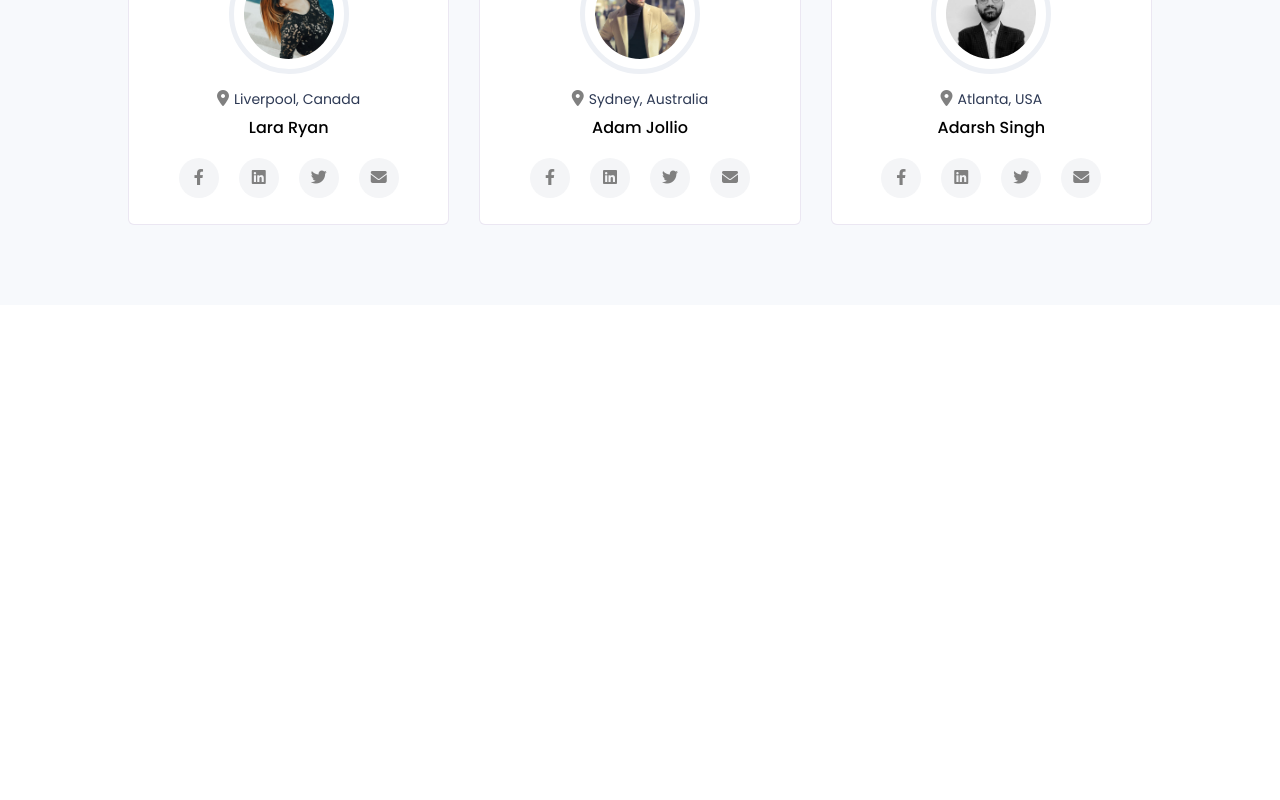
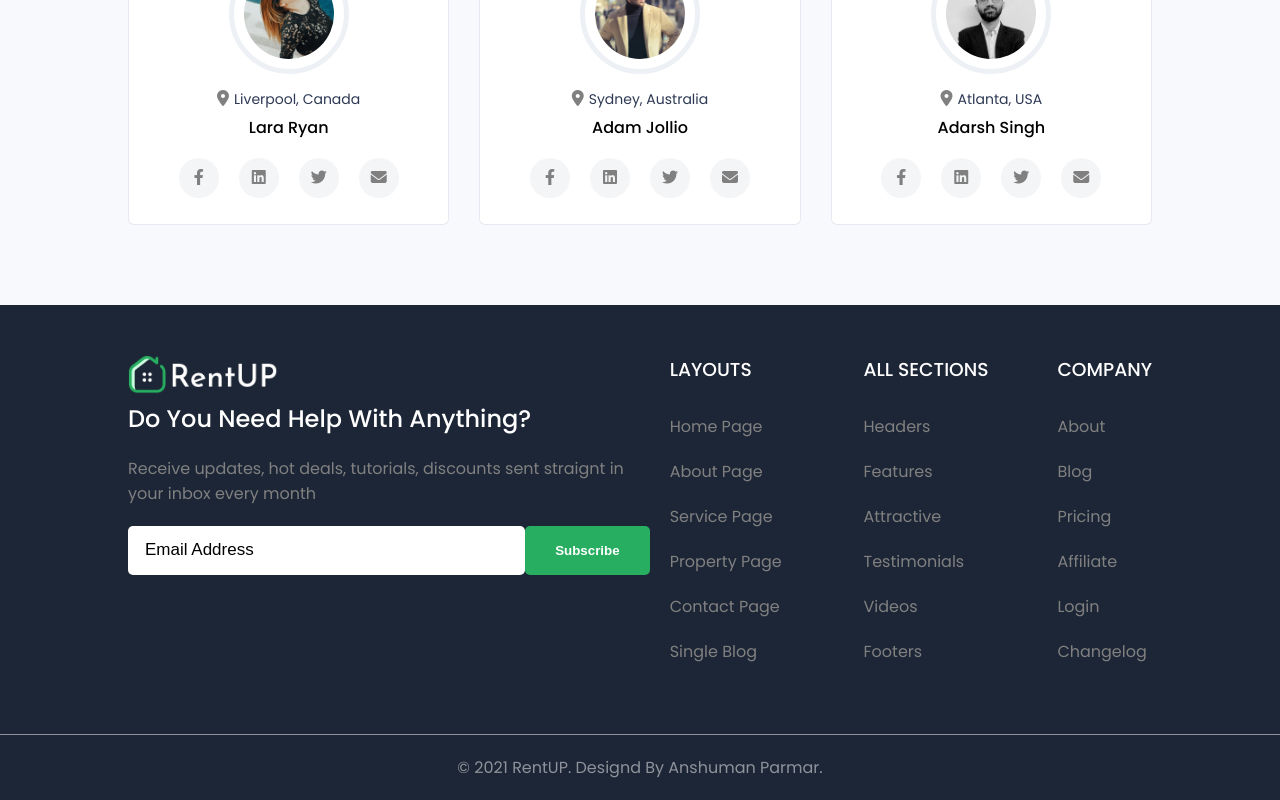
Before and after one commit to anshumansp/Urbanly, a React (Create React App) app: page / in a window 1280 px wide. Shown: the part 4626-5426 px from the top of the page. Before the commit the page ends 4931 px from the top, so only its background shows below. Built offline with nearby package versions, Linux system fonts and the light colour scheme.

Commit message:
footer ready

```diff
--- /dev/null
+++ b/src/components/common/footer/Footer.jsx
@@ -0,0 +1,49 @@
+import React from "react";
+import { footer } from "../../data/Data";
+import './footer.css'
+
+const Footer = () => {
+  return (
+    <>
+
+      <footer>
+        <div className="container">
+            <div className="box">
+                <div className="logo">
+                    <img src="../images/logo-light.png" alt="" />
+                    <h2>Do You Need Help With Anything?</h2>
+                    <p>Receive updates, hot deals, tutorials, discounts sent straignt in your inbox every month</p>
+
+
+                    <div className="input flex">
+                        <input type="text" placeholder="Email Address" name="" id="" />
+                        <button>Subscribe</button>
+                    </div>
+                </div>
+            </div>
+
+            { footer.map((val, index)=> {
+                return (
+                    <div className="box" key={index}>
+                        <h3>{val.title}</h3>
+                        <ul>
+                            {val.text.map((items, index)=> {
+                                return (
+                                    <li key={index}>{items.list}</li>
+                                )
+                            })}
+                        </ul>
+                    </div>
+                )
+            }) }
+        </div>
+      </footer>
+
+      <div className="legal">
+        <span>© 2021 RentUP. Designd By Anshuman Parmar.</span>
+      </div>
+    </>
+  );
+};
+
+export default Footer;
--- /dev/null
+++ b/src/components/common/footer/footer.css
@@ -0,0 +1,70 @@
+.footerContact{
+    background-color: #27ae60;
+    padding: 40px 0;
+    color: #fff;
+}
+
+.footerContact{
+    font-size: 40px;
+}
+
+footer {
+    background-color: #1d2636;
+    padding: 50px 0;
+    color: #fff;
+}
+
+footer .container {
+    display: grid;
+    grid-template-columns: 6fr 2fr 2fr 1fr;
+    grid-gap: 20px;
+}
+
+footer img {
+    width: 150px;
+}
+
+footer h2{
+    font-weight: 500;
+}
+
+footer p{
+    color: grey;
+    margin: 20px 0;
+}
+
+footer input {
+    background-color: #fff;
+    padding: 17px;
+    width: 100%;
+    border-radius: 5px;
+}
+
+footer h3 {
+    font-weight: 500;
+    margin-bottom: 30px;
+}
+
+footer ul {
+    display: block;
+}
+
+footer ul li {
+    display: block;
+    color: grey;
+    margin-bottom: 20px;
+}
+
+.legal {
+    text-align: center;
+    padding: 20px;
+    background-color: #1d2636;
+    color: rgba(255, 255, 255, 0.5);
+    border-top: 1px solid rgba(255, 255, 255, 0.5);
+}
+
+@media screen and (max-width: 800px) {
+    footer .container {
+        grid-template-columns: repeat(2, 1fr);
+    }
+}
--- a/src/components/pages/Pages.jsx
+++ b/src/components/pages/Pages.jsx
@@ -2,6 +2,7 @@ import React from "react";
 import Header from "../common/header/Header";
 import { BrowserRouter as Router, Route, Routes } from "react-router-dom";
 import Home from "../home/Home";
+import Footer from "../common/footer/Footer";
 
 const Pages = () => {
   return (
@@ -11,6 +12,7 @@ const Pages = () => {
           <Routes>
             <Route exact path="/" element={<Home />} />
           </Routes>
+          <Footer />
       </Router>
     </>
   )
```
